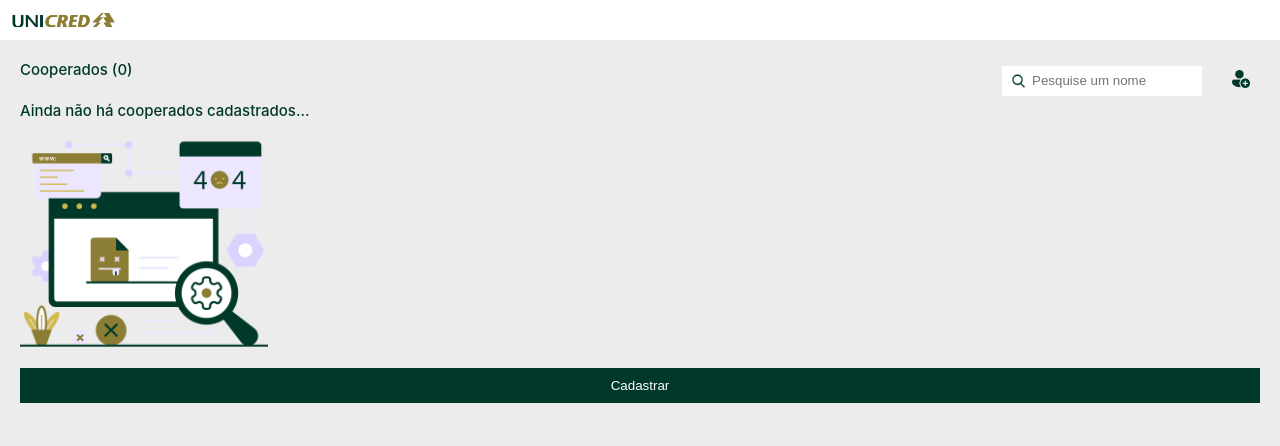
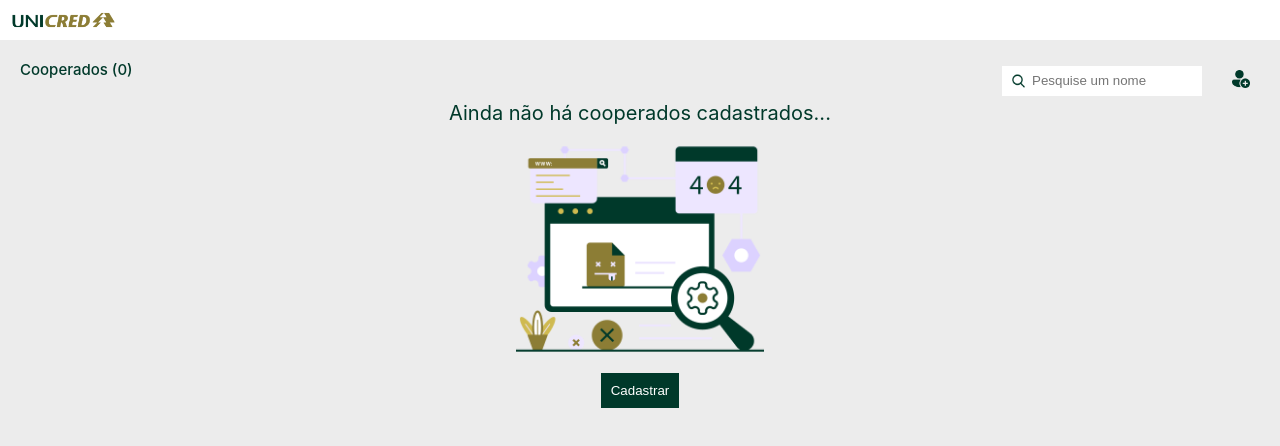
Before and after one commit to emilyjuly/cadastro-cooperados, a Vue app: page /users in a window 1280 px wide. Shown: the top 446 px of the page. Built offline with nearby package versions, Linux system fonts and the light colour scheme.

Commit message:
feat: Not found screen implemented

```diff
--- a/src/components/EditCard.vue
+++ b/src/components/EditCard.vue
@@ -166,7 +166,9 @@
       </div>
       <div class="btns">
         <button type="submit" @click="checkForm()">Salvar</button>
-        <button>Cancelar</button>
+        <button @click="$router.push(`/details/${usersStore.getOne($route.params.id).id}`)">
+          Cancelar
+        </button>
       </div>
     </div>
     <div>
--- a/src/pages/EditPage.vue
+++ b/src/pages/EditPage.vue
@@ -68,5 +68,6 @@
   justify-content: center;
   width: 100%;
   padding: 10px;
+  margin-top: 35px;
 }
 </style>
--- a/src/pages/NotFoundPage.vue
+++ b/src/pages/NotFoundPage.vue
@@ -1,3 +1,40 @@
-<script setup lang="ts"></script>
+<template>
+  <div class="not-found-container">
+    <img
+      class="not-found-image"
+      src="../assets/icons/404-error.png"
+      alt="Imagem indicando erro de usuários inexistentes"
+    />
+    <button
+      type="button"
+      class="back"
+      title="Clique para voltar para a tela inicial"
+      @click="$router.push('/users')"
+    >
+      Voltar para a tela inicial
+    </button>
+  </div>
+</template>
 
-<template>not found</template>
+<style scoped>
+.not-found-container {
+  display: flex;
+  flex-direction: column;
+  align-items: center;
+  width: 100%;
+  height: 100vh;
+}
+
+.back {
+  border: none;
+  background-color: var(--accent-color);
+  padding: 10px;
+  color: var(--light-color);
+  transition: 0.5s;
+}
+
+.back:hover {
+  background-color: var(--light-green-color);
+  transition: 0.5s;
+}
+</style>
--- a/src/pages/UsersPage.vue
+++ b/src/pages/UsersPage.vue
@@ -62,7 +62,7 @@
     </div>
 
     <div v-else class="not-found-container">
-      <p class="not-found-text">Ainda não há cooperados cadastrados...</p>
+      <p class="not-found-text-2">Ainda não há cooperados cadastrados...</p>
       <img
         class="not-found-image"
         src="../assets/icons/404-error.png"
@@ -138,7 +138,7 @@
 .not-found-container {
   display: flex;
   flex-direction: column;
-  justify-content: left;
+  align-items: center;
   width: 100%;
   height: 100vh;
 }
```
